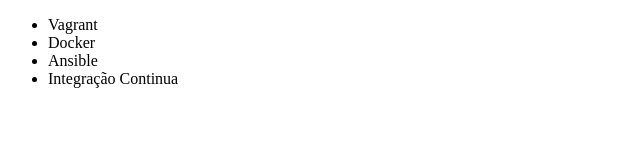
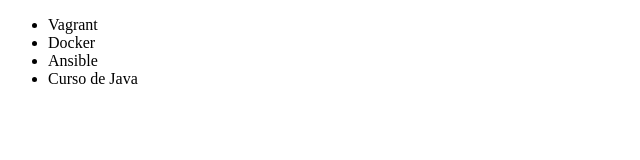
Before and after one commit to fernandocastrogon/aluragit, a plain HTML site: page index.html in a window 1280 px wide. Shown: the full height of the page, 0-640 px from the left. Drawn offline with Linux system fonts and the light colour scheme.

Commit message:
Renomeando curso de integracao continua

```diff
--- a/index.html
+++ b/index.html
@@ -9,7 +9,7 @@
         <li>Vagrant</li>
         <li>Docker</li>
         <li>Ansible</li>
-        <li>Integração Continua</li>
+        <li>Curso de Java</li>
     </ul>
 </body>
 </html>
```
